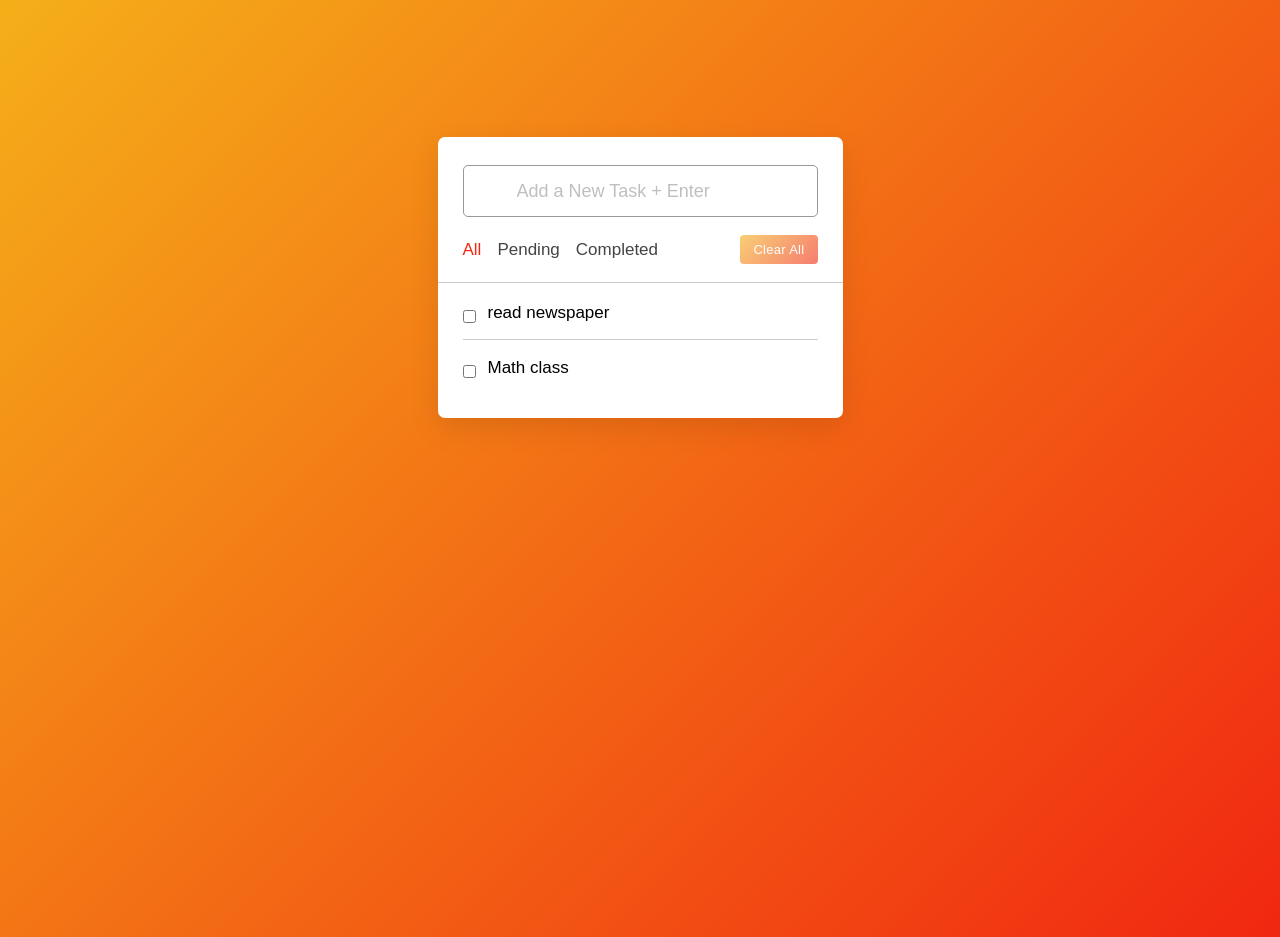
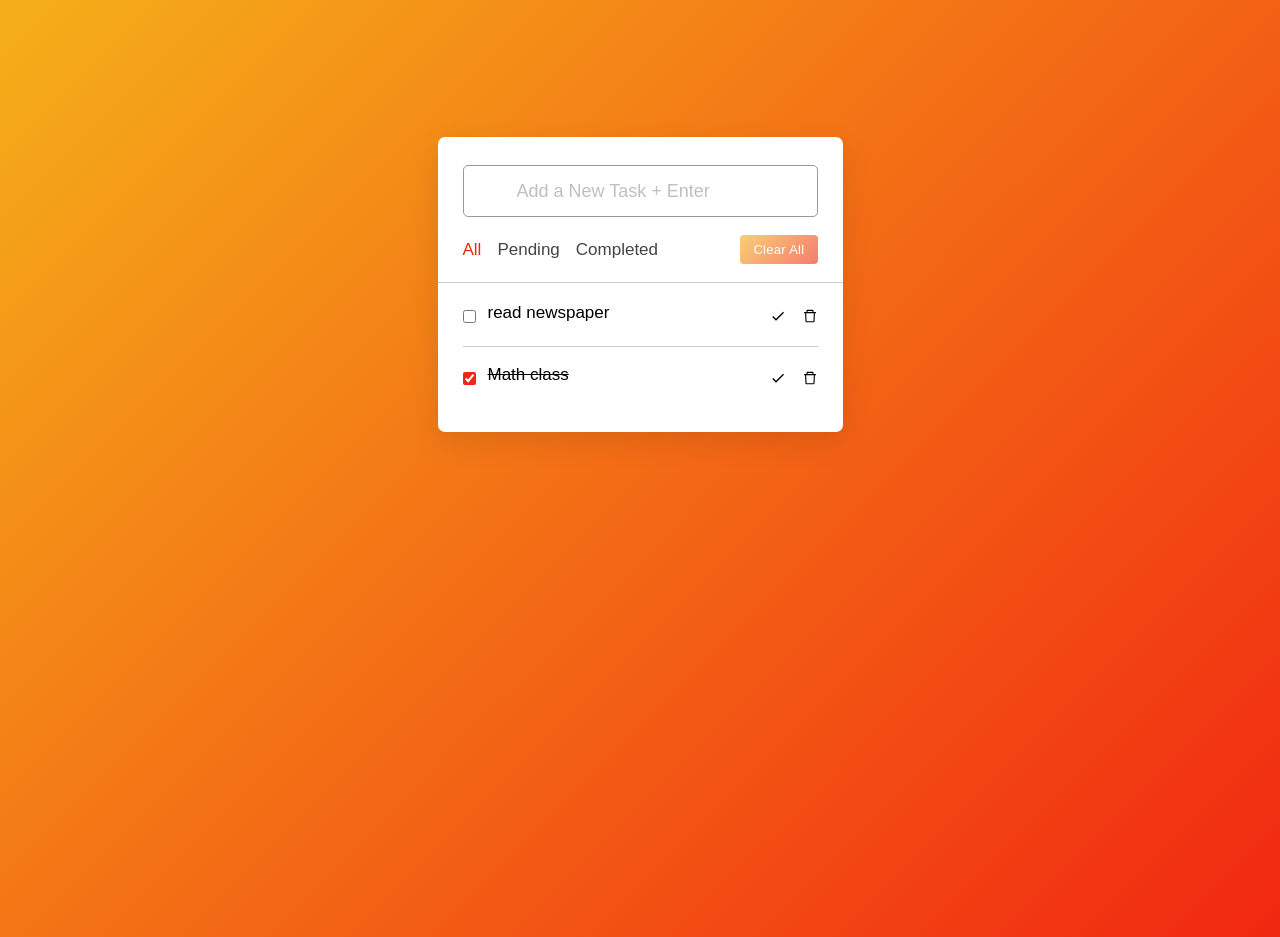
Before and after one commit to alyrza/react-todo-list, a React (Create React App) app: page / in a window 1280 px wide. Built offline with nearby package versions, Linux system fonts and the light colour scheme; the HTML template or start-up script is replaced by a standard one.

Commit message:
add edit and delete option for taks

```diff
--- a/package.json
+++ b/package.json
@@ -8,6 +8,7 @@
     "@testing-library/user-event": "^13.5.0",
     "react": "^18.2.0",
     "react-dom": "^18.2.0",
+    "react-icons": "^4.8.0",
     "react-scripts": "5.0.1",
     "web-vitals": "^2.1.4"
   },
--- a/src/App.js
+++ b/src/App.js
@@ -7,11 +7,13 @@ export default class App extends Component {
     super();
     this.state = {
       tasks: [
-        { id: 1, text: "read newspaper", status: false },
-        { id: 2, text: "Math class", status: false },
+        { id: 1, text: "read newspaper", completed: false },
+        { id: 2, text: "Math class", completed: true },
       ],
       inputValue: "",
     };
+    this.deleteTask = this.deleteTask.bind(this);
+    this.editTask = this.editTask.bind(this);
   }
 
   changeHandler(event) {
@@ -23,7 +25,7 @@ export default class App extends Component {
       let newTask = {
         id: this.state.tasks.length + 1,
         text: this.state.inputValue,
-        status: false,
+        completed: false,
       };
 
       // add task and clear input
@@ -32,6 +34,26 @@ export default class App extends Component {
         inputValue: "",
       });
     }
+  }
+
+  deleteTask(id) {
+    this.setState((prevStates) => {
+      let newTasks = prevStates.tasks.filter((task) => {
+        return task.id !== id;
+      });
+      return { tasks: newTasks };
+    });
+  }
+
+  editTask(id) {
+    let newTasks = [...this.state.tasks];
+    newTasks.forEach((task) => {
+      if (task.id === id) {
+        task.completed = !task.completed;
+      }
+    });
+
+    this.setState({ tasks: newTasks });
   }
 
   render() {
@@ -65,7 +87,14 @@ export default class App extends Component {
         <ul className="task-box">
           {this.state.tasks.length ? (
             this.state.tasks.map((task) => {
-              return <Task key={task.id} {...task} />;
+              return (
+                <Task
+                  key={task.id}
+                  {...task}
+                  onDelete={this.deleteTask}
+                  onEdit={this.editTask}
+                />
+              );
             })
           ) : (
             <span>You don't have any task here</span>
--- a/src/Task/Task.css
+++ b/src/Task/Task.css
@@ -58,27 +58,10 @@
   text-decoration: line-through;
 }
 
-.task-box .settings {
-  position: relative;
+.settings .task-menu {
+  display: flex;
 }
 
-.settings :where(i, li) {
-  cursor: pointer;
-}
-
-.settings .task-menu {
-  position: absolute;
-  right: -5px;
-  bottom: -65px;
-  padding: 5px 0;
-  background: #fff;
-  border-radius: 4px;
-  transform: scale(0);
-  transform-origin: top right;
-  box-shadow: 0 0 6px rgba(0, 0, 0, 0.15);
-  transition: transform 0.2s ease;
-  z-index: 10;
-}
 
 .task-box .task:last-child .task-menu {
   bottom: 0;
@@ -98,19 +81,11 @@
   height: 25px;
   font-size: 16px;
   margin-bottom: 2px;
-  padding: 17px 15px;
   cursor: pointer;
   justify-content: flex-start;
+  margin-left: 1rem ;
 }
 
 .task-menu li:last-child {
   margin-bottom: 0;
 }
-
-.settings li:hover {
-  background: #f5f5f5;
-}
-
-.settings li i {
-  padding-right: 8px;
-}
--- a/src/Task/Task.js
+++ b/src/Task/Task.js
@@ -1,22 +1,43 @@
 import React, { Component } from "react";
-import "./Task.css"
+import "./Task.css";
+import { AiOutlineDelete } from "react-icons/ai";
+import { MdOutlineDone } from "react-icons/md";
 
 class Task extends Component {
+  constructor() {
+    super();
+    this.delete = this.delete.bind(this);
+    this.edit = this.edit.bind(this);
+  }
+
+  delete() {
+    this.props.onDelete(this.props.id);
+  }
+
+  edit() {
+    this.props.onEdit(this.props.id);
+  }
   render() {
     return (
       <li className="task">
         <label>
-          <input type="checkbox" />
-          <p>{this.props.text}</p>
+          <input
+            type="checkbox"
+            checked={this.props.completed}
+            onChange={this.edit}
+          />
+
+          <p className={`${this.props.completed ? "checked" : ""}`}>
+            {this.props.text}
+          </p>
         </label>
         <div className="settings">
-          <i className="uil uil-ellipsis-h"></i>
           <ul className="task-menu">
-            <li>
-              <i className="uil uil-pen"></i>Edit
+            <li onClick={this.edit}>
+              <MdOutlineDone />
             </li>
-            <li>
-              <i className="uil uil-trash"></i>Delete
+            <li onClick={this.delete}>
+              <AiOutlineDelete />
             </li>
           </ul>
         </div>
```
Also changed, not shown: 1 other file (tests, documents, lock files or other folders).
